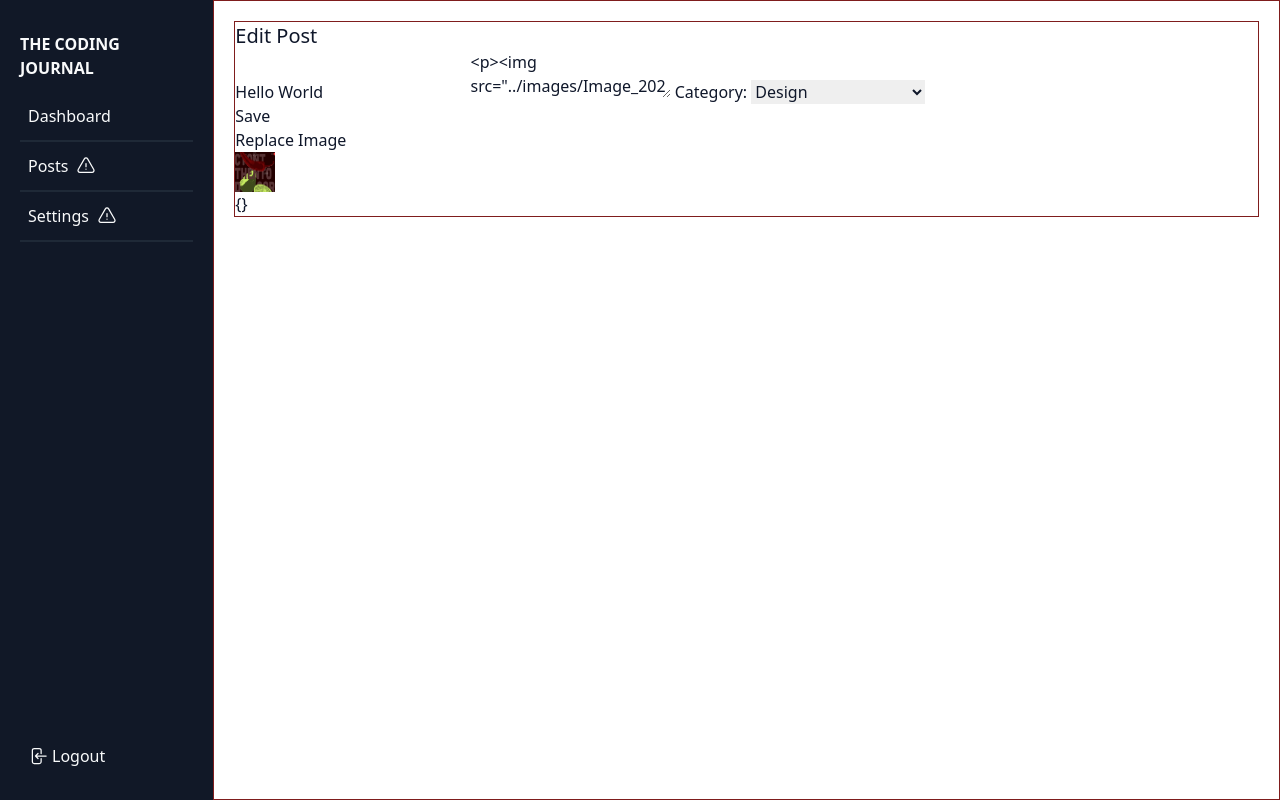
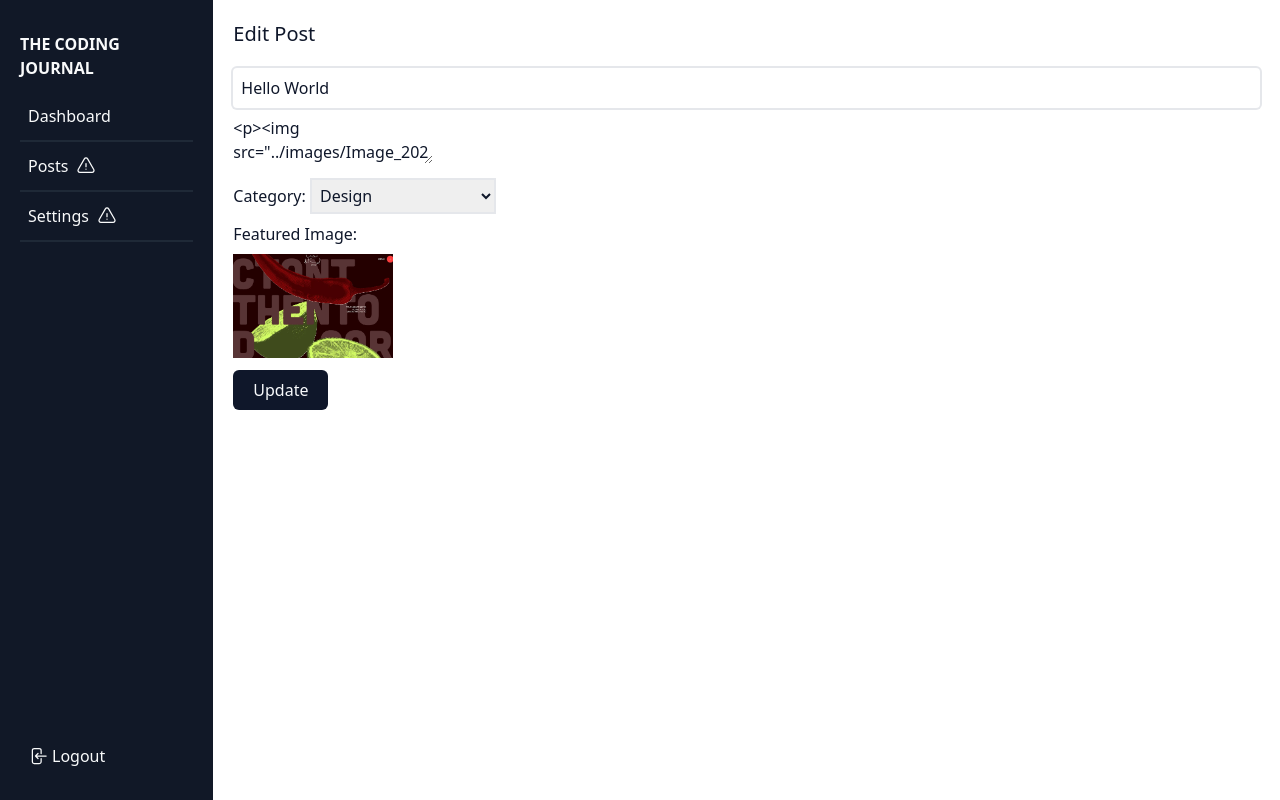
Before and after one commit to jydykun/Draftly-v1.0, a Flask app: page /edit-post/1 in a window 1280 px wide. Run offline with Flask 3, Linux system fonts and the light colour scheme; some libraries are stand-ins or nearby versions.

Commit message:
Updating some feature in edit_post.html

```diff
--- a/app/static/css/custom.css
+++ b/app/static/css/custom.css
@@ -126,6 +126,7 @@ for this wonderful menu animation
   list-style-type: disc;
 }
 
+
 #modal-gallery img {
   cursor: pointer;
 }
--- a/app/static/css/output.css
+++ b/app/static/css/output.css
@@ -863,6 +876,11 @@ video {
   width: 100%;
 }
 
+.w-fit {
+  width: -moz-fit-content;
+  width: fit-content;
+}
+
 .max-w-screen-xl {
   max-width: 1280px;
 }
--- a/app/static/js/fetch-data.js
+++ b/app/static/js/fetch-data.js
@@ -5,7 +5,6 @@ async function modalGallery(){
     const triggerBtn = document.querySelector("#trigger-modal");
     const closeBtn = document.querySelector("#close-modal");
     const fileInput = document.querySelector("#replace_image_picker");
-    const imgFilename = document.querySelector("#image-filename");
     const imgPreview = document.querySelector("#image-preview");
 
     triggerBtn.addEventListener("click", openImageModal);
@@ -50,7 +49,6 @@ async function modalGallery(){
                 img.addEventListener("click", ()=>{
                     imgPreview.src = "" // Clear the previous URL
                     fileInput.value = filename; // Set the hidden input value with the filename
-                    imgFilename.textContent = filename
                     imgPreview.src = `/images/${filename}`
                     closeModal(); //
                 })
@@ -64,3 +62,14 @@ async function modalGallery(){
         }
     }
 }
+
+const triggerBtn = document.querySelector("#trigger-modal");
+const imgPreview = document.querySelector("#image-preview");
+
+imgPreview.addEventListener("mouseover", ()=>{
+    triggerBtn.style.visibility = "visible";
+});
+
+triggerBtn.addEventListener("mouseleave", ()=>{
+    triggerBtn.style.visibility = "hidden";
+});
--- a/app/templates/edit_post.html
+++ b/app/templates/edit_post.html
@@ -6,36 +6,39 @@
 
 {% block body %}
 <div class="grid grid-cols-12">
-
+    <!--Navigation-->
     {% include "dashboard_nav.html" %}
 
-    <div class="col-span-10 border border-red-900">
-        <main class="m-5 border border-red-900">
+    <!--Edit Post-->
+    <div class="col-span-10">
+        <main class="m-5">
             <p class="text-xl">Edit Post</p>
-            {{ test }}
-            <div>
+            <div class="mt-5">
                 <form method="POST" enctype="multipart/form-data" novalidate>
                     {{ form.hidden_tag() }}
-                    {{ form.title }}
+                    {{ form.title(class="w-full p-2 rounded ring-2 ring-gray-200", placeholder="Post Title") }}
+                    <i class="block my-2 text-sm text-red-600">{{ form.title.errors[0] }}</i>
                     {{ form.body(id="tinymce_editor") }}
+                    <i class="block my-2 text-sm text-red-600">{{ form.body.errors[0] }}</i>
                     {{ form.category.label }}
-                    <select name="category" id="category">
+                    <select class="border-2 p-1" name="category" id="category">
                         {% for category in form.category.choices %}
                             <option value="{{ category[0] }}" {% if category[0] == post.category_id %}selected{% endif %}>
                                 {{ category[1] }}
                             </option>
                         {% endfor %}
                     </select>
+                    <div>
                     {{ form.replace_image_picker }}
-                    <p id="image-filename"></p>
+                        <p class="my-2">Featured Image:</p>
+                        <div class="relative w-fit">
+                            <p id="trigger-modal" class="invisible absolute top-0 left-0 flex justify-center items-center w-full h-full text-xl text-center bg-slate-300/75 cursor-pointer">Replace Image</p>
+                            <img id="image-preview" class="w-40" src="{{ url_for('main.uploaded_image', filename=post.featured_image)}}">
+                        </div>
+                    </div>
 
-                    <button type="submit">Save</button>
-                    {{ test }}
+                    <button class="block mt-3 px-5 py-2 rounded-md text-slate-50 bg-slate-900 transition-all hover:bg-slate-400" type="submit">Update</button>
                 </form>
-
-                <button id="trigger-modal">Replace Image</button>
-                <img id="image-preview" class="size-10" src="{{ url_for('main.uploaded_image', filename=post.featured_image)}}">
-                {{ form.errors  }}
 
                 <div id="modal" class="fixed left-0 top-0 w-full h-full z-[9999] bg-slate-300/75 hidden">
                     <div class="flex items-center h-full">
```
Also changed, not shown: other parts of app/static/css/output.css (+61 -0 lines), instance/theblog.db.
